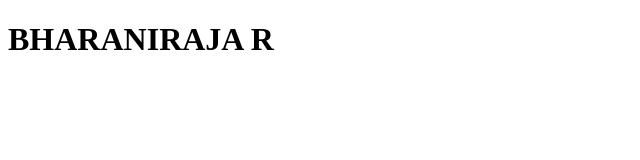
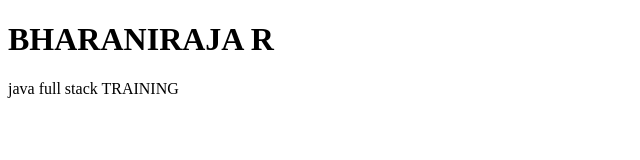
Before and after one commit to Bharaniraja-cyber/myrepo, a plain HTML site: page index.html in a window 1280 px wide. Shown: the whole page, without its empty margins (0-640 px from the left). Drawn offline with Linux system fonts and the light colour scheme.

Commit message:
second commit

```diff
--- a/index.html
+++ b/index.html
@@ -7,5 +7,7 @@
 </head>
 <body>
     <h1>BHARANIRAJA R</h1>
+    <p>java full stack TRAINING
+    </p>
 </body>
 </html>
```
